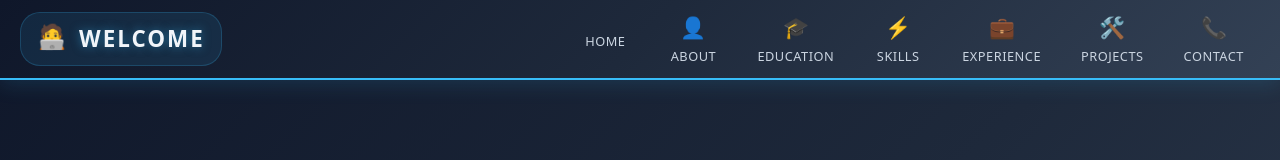
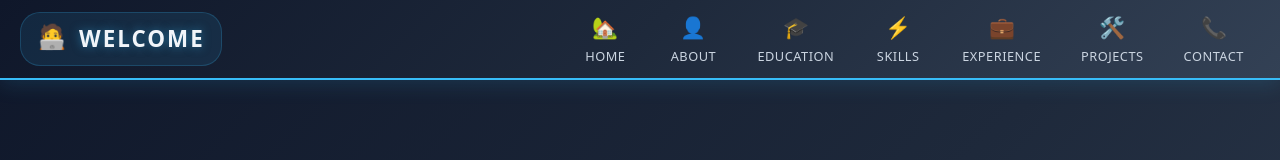
Before and after one commit to ASM-SAYEM/PORTFOLIO, an Angular app: page / in a window 1280 px wide. Shown: the top 160 px of the page. Built offline with nearby package versions, Linux system fonts and the light colour scheme.

Commit message:
Update app.html

```diff
--- a/src/app/app.html
+++ b/src/app/app.html
@@ -7,7 +7,7 @@
 
     <div class="nav-links">
       <a class="nav-link" routerLink="/home" routerLinkActive="active">
-        <span class="link-icon"></span>
+        <span class="link-icon">🏡</span>
         <span class="link-text">Home</span>
       </a>
       <a class="nav-link" routerLink="/about-me" routerLinkActive="active">
```
